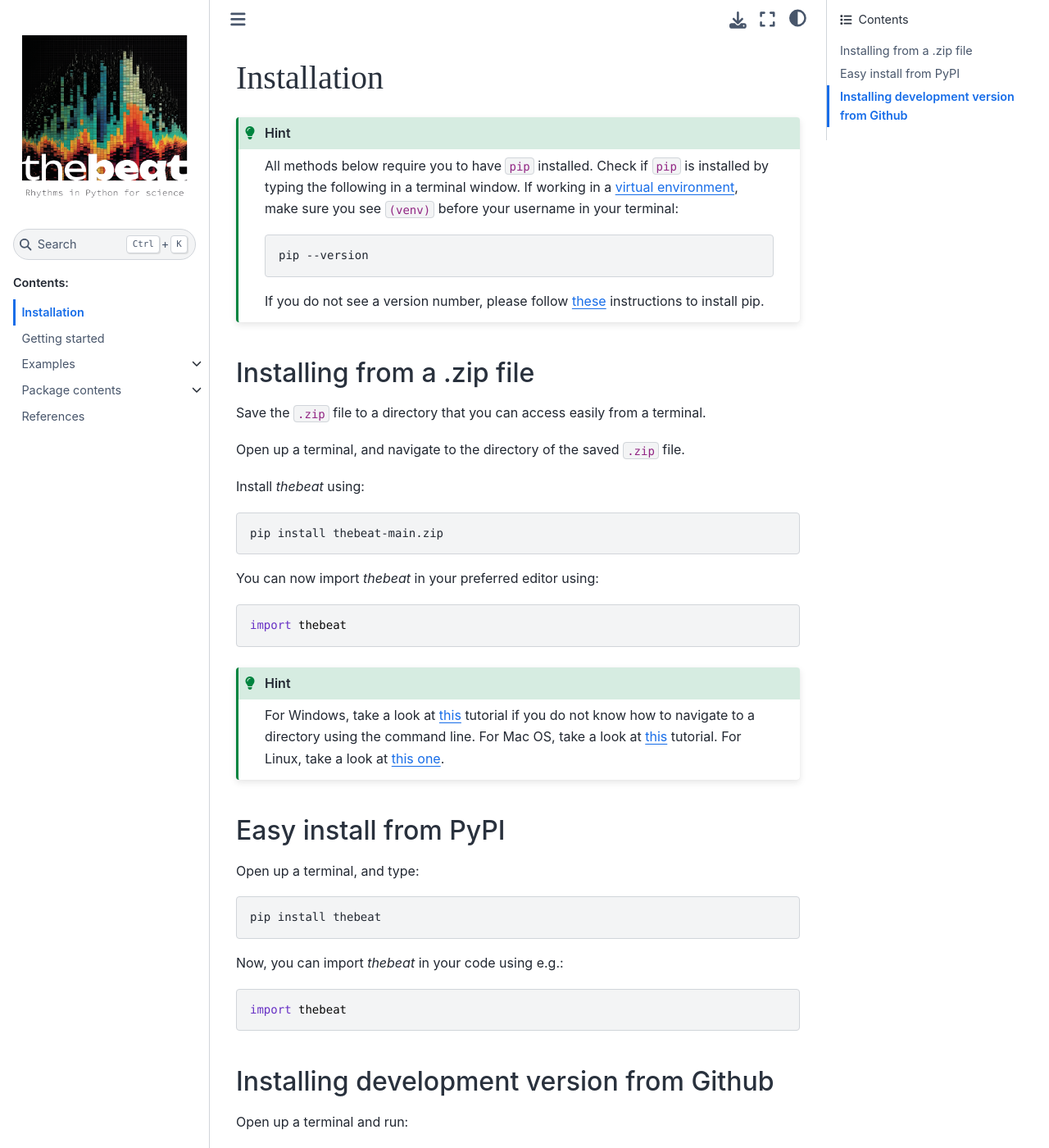
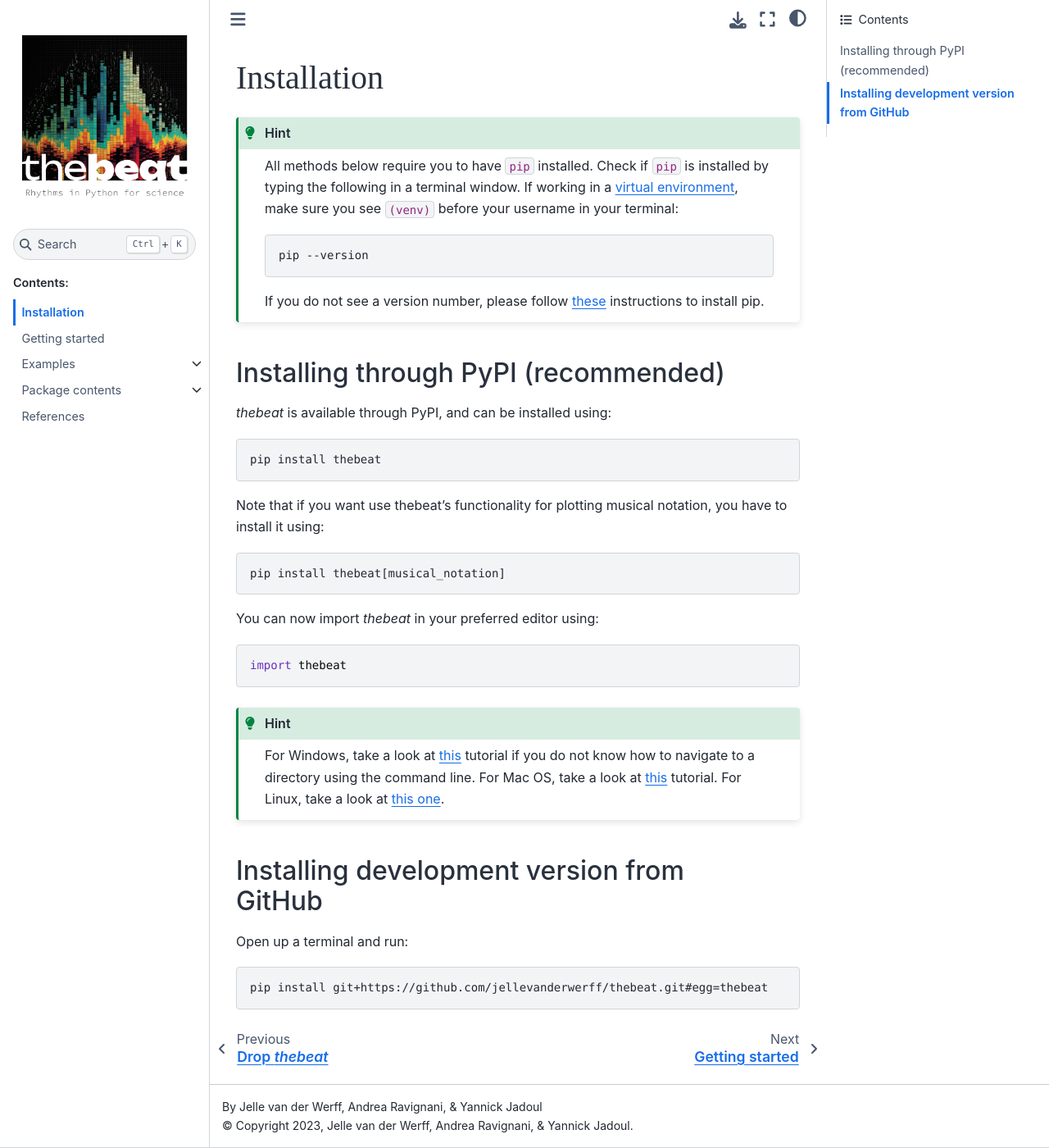
Before and after one commit to Jellevanderwerff/thebeat, a Sphinx documentation site: the page built from docs/source/installation.rst, in a window 1280 px wide and 1400 px high. Shown: the whole window at 82% size. Built offline with Sphinx 7.4.7 and the Sphinx Book theme 1.1.4, drawn with Linux system fonts in a browser that asks for light colours; some web fonts are replaced; pages that are not in the unit, such as notebooks, are missing from menus; some of the changed text lies outside the part shown.

Commit message:
updated installation instructions in documentation

```diff
--- a/docs/source/installation.rst
+++ b/docs/source/installation.rst
@@ -16,20 +16,22 @@ Installation
 
 
 
-***************************
-Installing from a .zip file
-***************************
+*************************************
+Installing through PyPI (recommended)
+*************************************
 
-Save the ``.zip`` file to a directory that you can access easily from a terminal.
-
-Open up a terminal, and navigate to the directory of the saved ``.zip`` file.
-
-Install *thebeat* using:
+*thebeat* is available through PyPI, and can be installed using:
 
 .. code-block:: console
 
-    pip install thebeat-main.zip
+    pip install thebeat
 
+Note that if you want use thebeat's functionality for plotting musical notation,
+you have to install it using:
+
+.. code-block:: console
+
+    pip install thebeat[musical_notation]
 
 You can now import *thebeat* in your preferred editor using:
 
@@ -45,30 +47,12 @@ You can now import *thebeat* in your preferred editor using:
 
 
 
-
-**********************
-Easy install from PyPI
-**********************
-
-Open up a terminal, and type:
-
-.. code-block:: console
-
-    pip install thebeat
-
-Now, you can import *thebeat* in your code using e.g.:
-
-.. code-block:: python
-
-    import thebeat
-
-
 ******************************************
-Installing development version from Github
+Installing development version from GitHub
 ******************************************
 
 Open up a terminal and run:
 
 .. code-block:: console
 
-    pip install https://github.com/jellevanderwerff/thebeat/thebeat/zipball/dev
+    pip install git+https://github.com/jellevanderwerff/thebeat.git#egg=thebeat
```
Also changed, not shown: 1 other file.
